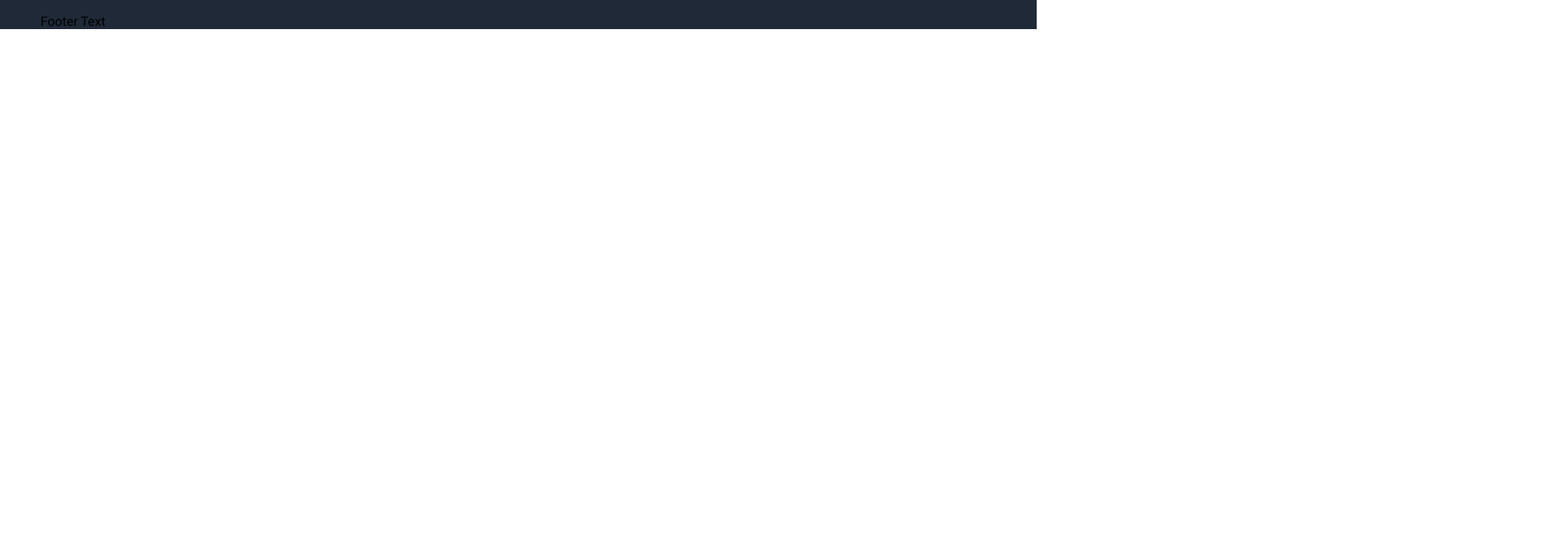
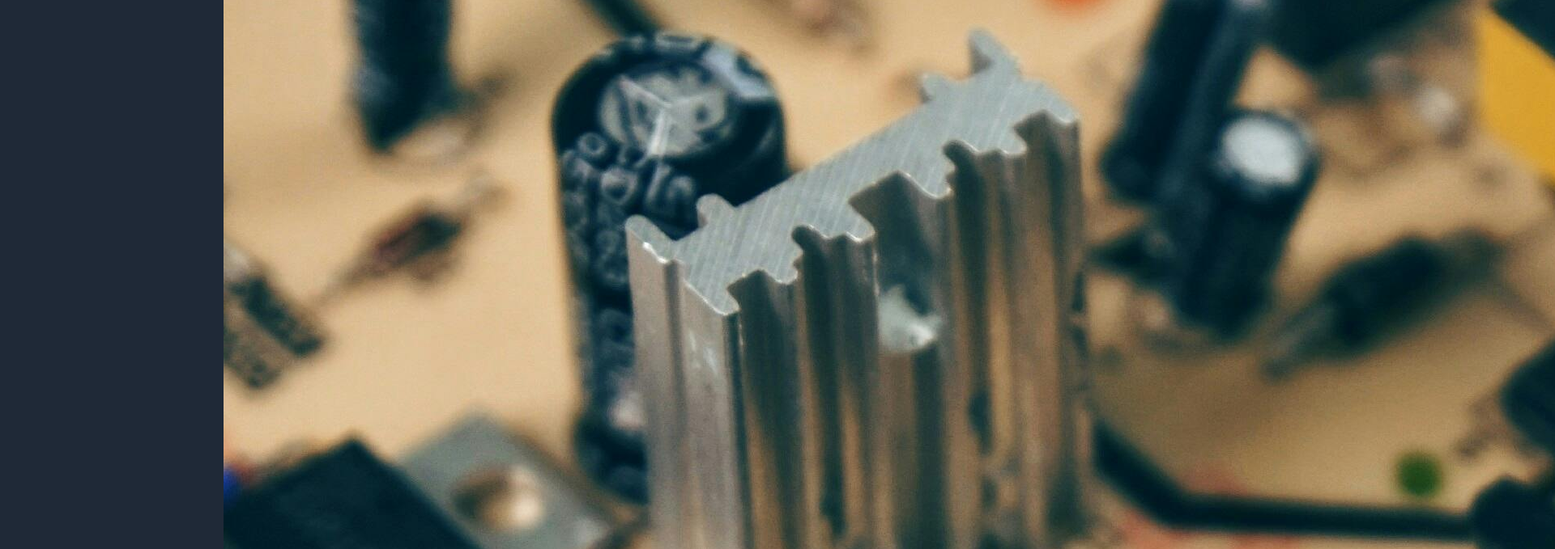
Before and after one commit to rafibuilds/odin-landing-page, a plain HTML site: page index.html in a window 1280 px wide. Shown: the part 235-914 px from the top of the page at 81% size, 1920 px wide, since content can reach past the window. Before the commit the page ends 800 px from the top, so only its background shows below. Drawn offline with Linux system fonts and the light colour scheme.

Commit message:
Set the image src link

```diff
--- a/index.html
+++ b/index.html
@@ -29,7 +29,7 @@
                 <button class="sign-up">Sign Up</button>
             </div>
             <div class="hero-image">
-                <img src="./images/" alt="picture of a pcb">
+                <img src="./images/pcb.jpg" alt="picture of a pcb">
             </div>
         </div>
     </div>
```
